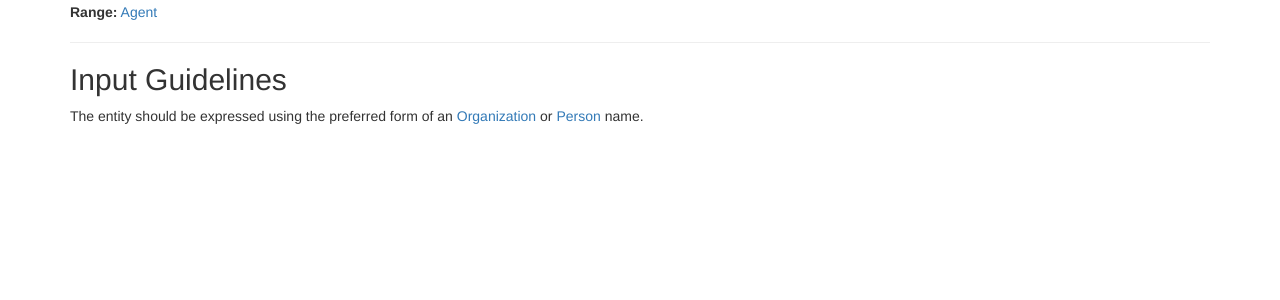
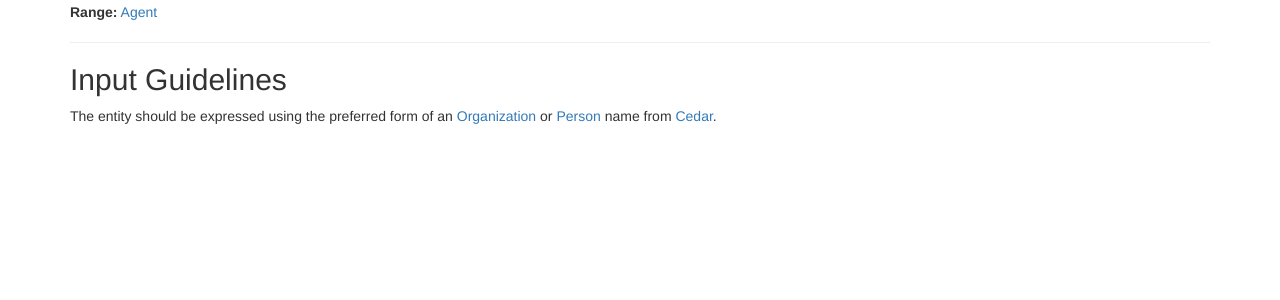
Before and after one commit to uhlibraries-digital/bcdams-map, a Jekyll site: the page built from guidelines/contributor.md, in a window 1280 px wide. Shown: the part 288-588 px from the top of the page. Built offline with Jekyll 4.4.1, drawn with Linux system fonts in a browser that asks for light colours; nearby versions of some CDN libraries; comment, search, counter and statistics services are not loaded.

Commit message:
update contributor guidelines

```diff
--- a/guidelines/contributor.md
+++ b/guidelines/contributor.md
@@ -7,4 +7,4 @@
 
 {% include guidelines.md %}
 
-The entity should be expressed using the preferred form of an [Organization](https://id.lib.uh.edu/ark:/84475/au4982x468p) or [Person](https://id.lib.uh.edu/ark:/84475/au5426m1724) name.
+The entity should be expressed using the preferred form of an [Organization](https://id.lib.uh.edu/ark:/84475/au4982x468p) or [Person](https://id.lib.uh.edu/ark:/84475/au5426m1724) name from [Cedar](https://vocab.lib.uh.edu).
```
